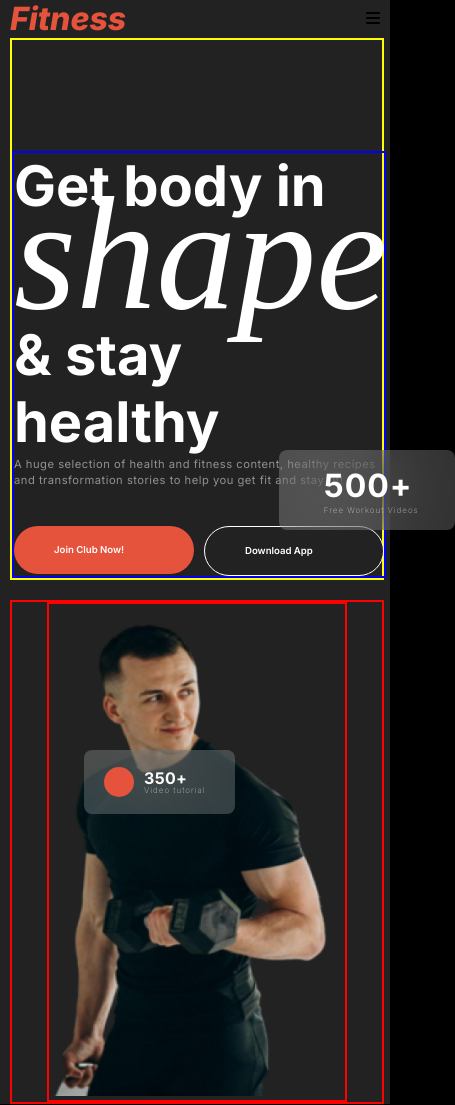
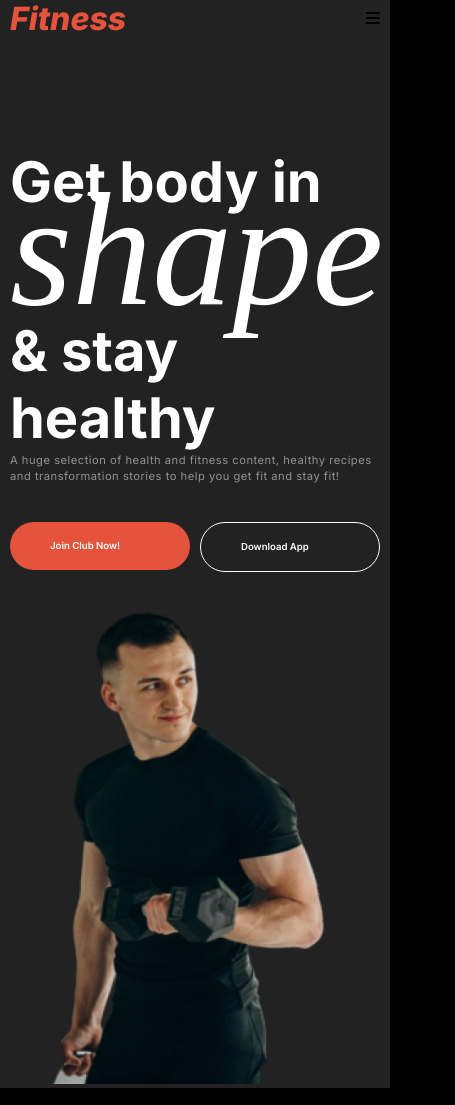
Before and after one commit to Nazmul4d/My-Second-Assingment, a plain HTML site: page index.html in a window 390 px wide. Shown: the top 1105 px of the page, 455 px wide, since content can reach past the window. Drawn offline with Linux system fonts and the light colour scheme; a web font is replaced by a local one.

```diff
--- a/index.html
+++ b/index.html
@@ -47,17 +47,17 @@
                     <div class="banner-image">
                         <div class="img-content">
                          <img src="images/images 2.png" alt="">
-                         <div class="banner-image-contain">
+                         <!-- <div class="banner-image-contain">
                            <div class="style-btn"></div>
                            <div class="img-text">
                               <h4>350+</h4>
                               <p>Video tutorial</p>
                          </div>
-                         </div>
                          <div class="img-text-1">
                               <h4>500+</h4>
                               <p>Free Workout Videos</p>
                          </div>
+                         </div> -->
                         </div>
                     </div>
           </div>
--- a/styles/responsive.css
+++ b/styles/responsive.css
@@ -107,8 +107,8 @@
           }
 
           .img-text-1{
-            margin-left: 230px;
-            margin-top: -650px;
+            margin-left: 150px;
+            margin-top: -400px;
         }
 
 
--- a/styles/style.css
+++ b/styles/style.css
@@ -89,40 +89,30 @@ ul{
 
 .banner-content{
           width: 50%;
-          border: 2px solid yellow;
+
 
 }
 
 .banner-image{
           width: 50%;
-          border: 2px solid red;
-
-
 
 }
 .img-content{
     width: 80%;
-    border: 2px solid red;
     margin: 0 auto;
-
     height: 100%;
 
 }
 .img-content img{
           width: 100%;
           height: 100%;
-
-
-
-
-
 }
 
 
 .banner-text{
           width: 80%;
           margin-top: 30%;
-          border: 2px solid blue;
+
 }
 
 #font-style{
@@ -200,6 +190,7 @@ ul{
 
 }
 .banner-image-contain{
+    width: 100%;
     display: flex;
     align-items: center;
     gap: 10px;
@@ -224,9 +215,10 @@ ul{
     text-align: left;
 }
 .img-text-1{
+
     position: absolute;
-    margin-left: 220px;
-    margin-top: -460px;
+    margin-left: 200px;
+    margin-top: -550px;
 }
 .img-text-1 h4{
     color: rgb(255, 255, 255);
@@ -247,8 +239,9 @@ ul{
     text-align: left;
 }
 .img-text-1{
+    width: 70%;
     background-color: rgb(255, 255, 255, 0.2);
-    width: 8.2rem;
+    width: 7rem;
     height: 4rem;
     border-radius: 8px;
     backdrop-filter: blur(35px);
```
